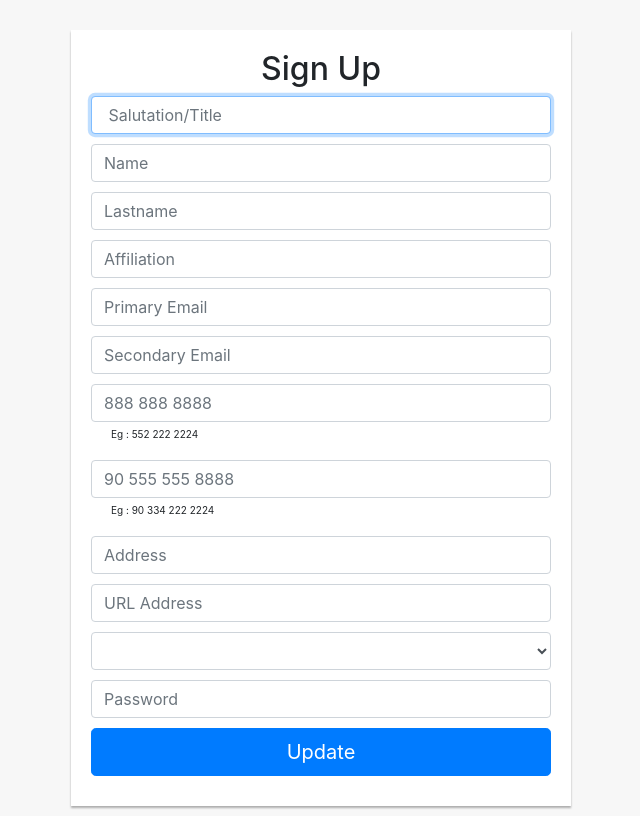
After one commit to ibahadiraltun/Bil372_Odev2_2, a Flask app: template templates/changeInfo.html in a window 1280 px wide. The commit adds this page. Shown: the whole page, without its empty margins (319-959 px from the left). Run offline with Flask 2, Linux system fonts and the light colour scheme; the template is opened without the code that fills it, so the values that code supplies are empty; parts of the project's set-up code (start-up, migrations or seed data) failed here and were passed over; some libraries are stand-ins or nearby versions.

Commit message:
users can update their info

```diff
--- a/app.py
+++ b/app.py
@@ -4,7 +4,6 @@ from sqlalchemy import select, update, and_
 from sqlalchemy.orm import Session
 import psycopg2
 from datetime import datetime
-
 from sqlalchemy.sql.operators import nullsfirst_op
 
 app = Flask(__name__)
@@ -18,6 +17,7 @@ conn=db.engine.connect()
 #tables
 City = db.Table('city', db.metadata, autoload=True, autoload_with=db.engine)
 User = db.Table('usersinfo', db.metadata, autoload=True, autoload_with=db.engine)
+UsersLog = db.Table('userslog', db.metadata, autoload=True, autoload_with=db.engine)
 Conf = db.Table('conference', db.metadata, autoload=True, autoload_with=db.engine)
 ConfRole = db.Table('conferenceroles', db.metadata, autoload=True, autoload_with=db.engine)
 ConfUpdate = db.Table('conferenceupdates', db.metadata, autoload=True, autoload_with=db.engine)
@@ -83,6 +83,29 @@ def signup():
          return render_template('signup.html', cities=session.query(City).all(), error = error)
    else:
       return render_template('signup.html', cities = session.query(City).all() )
+def insertUserLogs(id):
+   query=select([User]).where(User.c.authenticationid == id)
+   user= conn.execute(query).fetchone()
+   values = {
+      'authenticationid':user.authenticationid,
+      'title':user.title,
+      'name':user.name,
+      'lname':user.lname,
+      'affiliation':user.affiliation,
+      'primary_email':user.primary_email,
+      'secondary_email':user.secondary_email,
+      'phone': user.phone,
+      'fax': user.fax,
+      'address': user.address,
+      'url': user.url,
+      'city': user.city,
+      'country': user.country,
+      'password': user.password,
+      'date':user.date,
+      'status':user.status
+   }
+   userlog= UsersLog.insert().values(values)
+   conn.execute(userlog)
 
 def get_users():
    query=select([User]).where(User.c.status == 0)
@@ -209,6 +232,37 @@ def user(id):
    conferences= conn.execute(query).fetchall()
    return  render_template('user.html', conferences=conferences, userid=id  )
 
+@app.route('/user_changeInfo/<int:id>', methods=['POST', 'GET'])
+def user_changeInfo(id):
+   if request.method == 'POST':
+      city_country=request.form['city']
+      tmp = city_country.split("-")
+      city=tmp[0].strip()
+      country=tmp[1].strip()
+      values = {
+      'title': request.form['title'],
+      'name': request.form['name'],
+      'lname': request.form['lastname'],
+      'affiliation': request.form['affiliation'],
+      'primary_email': request.form['p_email'],
+      'secondary_email': request.form['s_email'],
+      'phone': request.form['phone'],
+      'fax': request.form['fax'],
+      'address': request.form['address'],
+      'url': request.form['URL'],
+      'city': city,
+      'country': country,
+      'password': request.form['password']
+      }
+      insertUserLogs(id)
+      query = update(User).where(User.c.authenticationid == id).values(values)
+      conn.execute(query)
+      return redirect(url_for('user', id=id))
+   query=select([User]).where(User.c.authenticationid == id)
+   user= conn.execute(query).fetchone()
+   return render_template('changeInfo.html', user=user, cities=session.query(City).all())
+
+
 @app.route('/submissions/<int:userid>')
 def submissions(userid):
    return render_template('submissions.html', userid=userid, submissions=get_submissions_for_user(userid))
--- /dev/null
+++ b/templates/changeInfo.html
@@ -0,0 +1,96 @@
+{% extends "base.html" %}
+
+{% block head %}
+<style>
+.error {
+    font-size:18px;
+    color:#cc0000;
+    margin-top:30px
+}
+.form-group {
+    margin-bottom: 10px;
+}
+.login-form {
+    width: 500px;
+    margin: 8px auto;
+  	font-size: 15px;
+}
+.login-form form {
+    margin-bottom: 10px;
+    background: #ffffff;
+    box-shadow: 0px 2px 2px rgba(0, 0, 0, 0.3);
+    padding: 20px;
+}
+.login-form h2 {
+    margin: 0 0 5 5px;
+}
+body{
+    background: #f7f7f7;
+}
+</style>
+{%endblock%}
+
+{% block body %}
+<div class="error text-center">{{error}}</div>
+<div class="login-form">
+    <form action = "" method = "post" class="form-signin">
+        <h2 class="text-center">Sign Up</h2>
+        <div class="form-group">
+            <input type="text" class="form-control" name="title" placeholder=" Salutation/Title" required="required" autofocus value="{{user.title}}" >
+        </div>
+        <div class="form-group">
+            <input type="text" class="form-control" name="name" placeholder="Name" required="required" value="{{user.name}}">
+        </div>
+        <div class="form-group">
+            <input type="text" class="form-control" name="lastname" placeholder="Lastname" required="required" value="{{user.lname}}">
+        </div>
+
+        <div class="form-group">
+            <input type="text" class="form-control" name="affiliation" placeholder="Affiliation" required="required" value="{{user.affiliation}}" >
+        </div>
+        <div class="form-group">
+            <input type="email" class="form-control" name="p_email" placeholder="Primary Email" required="required" value="{{user.primary_email}}"  >
+        </div>
+        <div class="form-group">
+            <input type="email" class="form-control" name="s_email" placeholder="Secondary Email" required="required" value="{{user.secondary_email}}" >
+        </div>
+        <div class="form-group">
+            <input type="tel" class="form-control" name="phone" placeholder="888 888 8888" pattern="[0-9]{3} [0-9]{3} [0-9]{4}" maxlength="12"   required="required" value="{{user.phone}}">
+            <label style="font-size:10px;padding-left:20px"> Eg : 552 222 2224  </label>
+        </div>
+
+        <div class="form-group">
+            <input type="tel" class="form-control" name="fax" placeholder="90 555 555 8888" pattern="[0-9]{2} [0-9]{3} [0-9]{3} [0-9]{4}" maxlength="15"   required="required" value="{{user.fax}}">
+            <label style="font-size:10px;padding-left:20px"> Eg : 90 334 222 2224  </label>
+        </div>
+
+        <div class="form-group">
+            <input type="text" class="form-control" name="address" placeholder="Address" required="required" value="{{user.address}}"  >
+        </div>
+
+        <div class="form-group">
+            <input type="text" class="form-control" name="URL" placeholder="URL Address" required="required" value="{{user.url}}" >
+        </div>
+
+
+        <div class="form-group">
+            <select class="form-control" name="city"  required="required" value="{{user.city}}" >
+                <option disabled >Select your city and country</option>
+                {% for city in cities %}
+                    <option >{{ city.city_name }} - {{city.country_code}}</option>
+                {% endfor %}
+            </select>
+        </div>
+
+        <div class="form-group">
+            <input type="password" class="form-control" name="password" placeholder="Password" minlength="4" required="required" value={{user.password}} >
+        </div>
+        <div class="form-group">
+            <button type="submit" name="submit" class="btn btn-lg btn-primary btn-block">Update</button>
+        </div>
+
+    </form>
+
+</div>
+
+{%endblock%}
--- a/templates/user.html
+++ b/templates/user.html
@@ -6,7 +6,9 @@
 <nav class="navbar navbar-light bg-light">
     <a href="{{url_for('submissions', userid=userid)}}">Submissions</a>
     <form class="form-inline" style="margin-left:auto">
-        <a href="{{url_for('conference', userid=userid)}}" class="btn btn-outline-success" > Add New Conference </a>
+        <a href="{{url_for('user_changeInfo', id=userid)}}" class="btn btn-info" >Change your info </a>
+        <a href="#" class="btn btn-info" style="margin-left:5px" > Give authentication a user </a>
+        <a href="{{url_for('conference', userid=userid)}}" class="btn btn-outline-success" style="margin-left:5px" > Add New Conference </a>
     </form>
   </nav>
 
```
